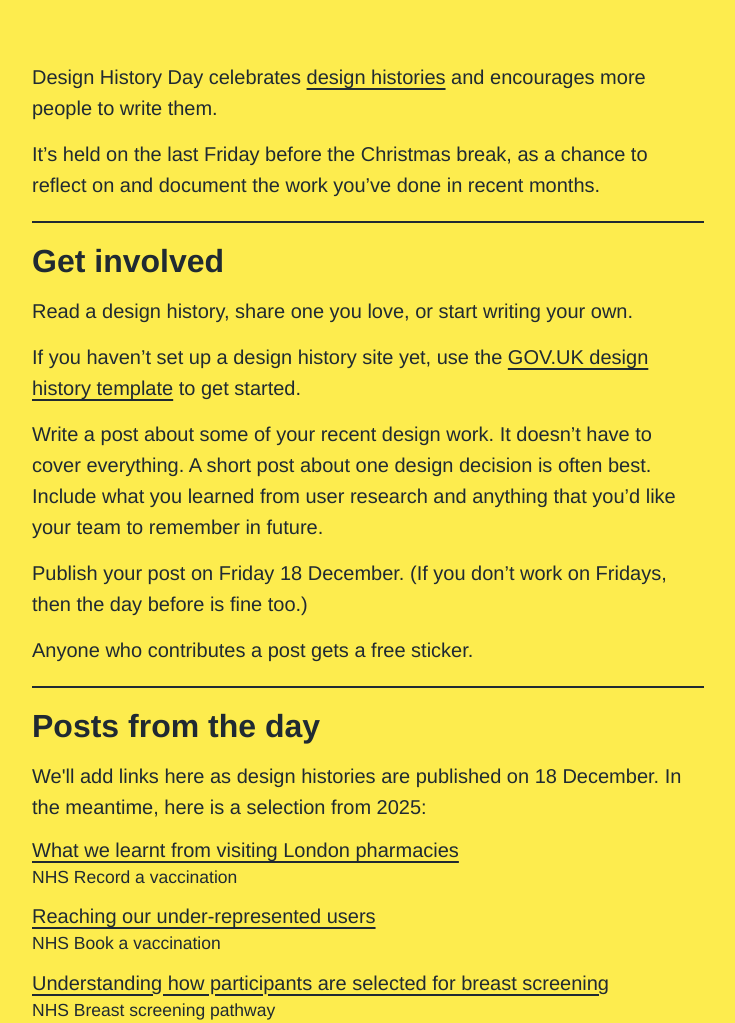
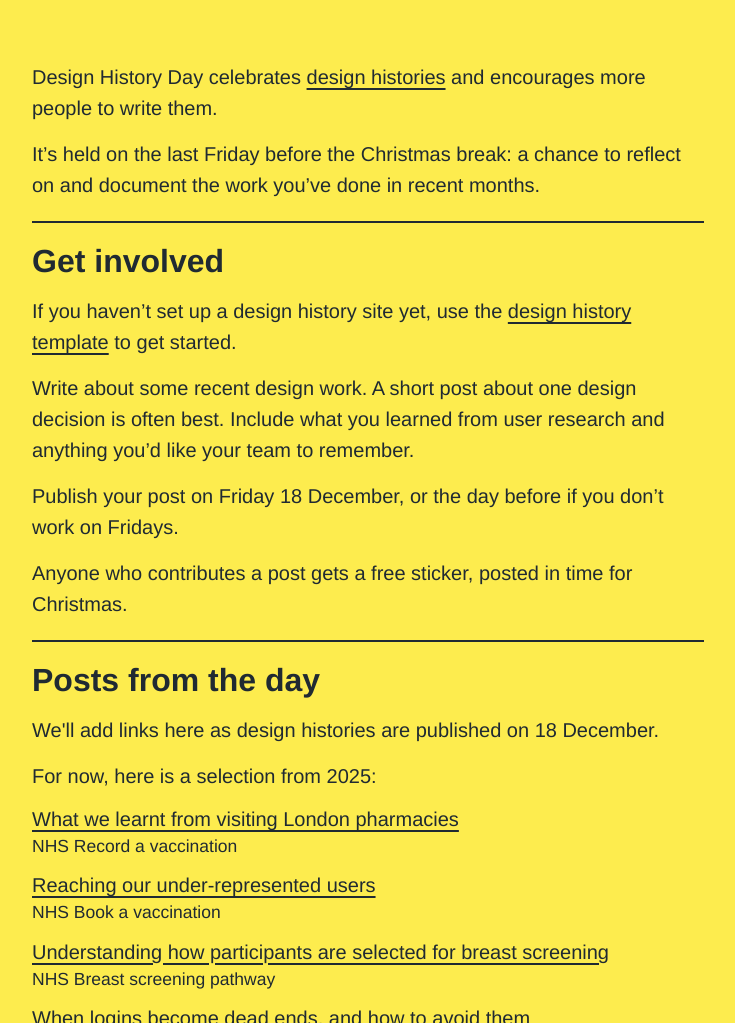
Before and after one commit to x-govuk/design-history-day, an Eleventy site: page src/index.md in a window 1280 px wide. Shown: the part 420-1443 px from the top of the page, without its empty margins (272-1007 px from the left). Built offline with nearby package versions, Linux system fonts and the light colour scheme; Eleventy itself is replaced by a stand-in of ours; files that its build step writes are made by us from their sources.

Commit message:
Tweak content

```diff
--- a/src/index.md
+++ b/src/index.md
@@ -4,27 +4,27 @@ layout: page.html
 
 Design History Day celebrates [design histories](https://govuk-design-history.x-govuk.org/introduction/) and encourages more people to write them.
 
-It’s held on the last Friday before the Christmas break, as a chance to reflect on and document the work you’ve done in recent months.
+It’s held on the last Friday before the Christmas break: a chance to reflect on and document the work you’ve done in recent months.
 
 ---
 
 ## Get involved
 
-Read a design history, share one you love, or start writing your own.
+If you haven’t set up a design history site yet, use the [design history template](https://govuk-design-history.x-govuk.org) to get started.
 
-If you haven’t set up a design history site yet, use the [GOV.UK design history template](https://govuk-design-history.x-govuk.org) to get started.
+Write about some recent design work. A short post about one design decision is often best. Include what you learned from user research and anything you’d like your team to remember.
 
-Write a post about some of your recent design work. It doesn’t have to cover everything. A short post about one design decision is often best. Include what you learned from user research and anything that you’d like your team to remember in future.
+Publish your post on Friday 18 December, or the day before if you don’t work on Fridays.
 
-Publish your post on Friday 18 December. (If you don’t work on Fridays, then the day before is fine too.)
-
-Anyone who contributes a post gets a free sticker.
+Anyone who contributes a post gets a free sticker, posted in time for Christmas.
 
 ---
 
 ## Posts from the day
 
-We'll add links here as design histories are published on 18 December. In the meantime, here is a selection from 2025:
+We'll add links here as design histories are published on 18 December.
+
+For now, here is a selection from 2025:
 
 - [What we learnt from visiting London pharmacies](https://design-history.prevention-services.nhs.uk/record-a-vaccination/2025/12/london-pharmacy-research/)
   NHS Record a vaccination
```
